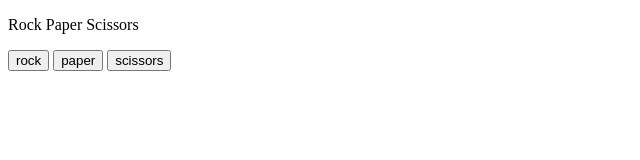
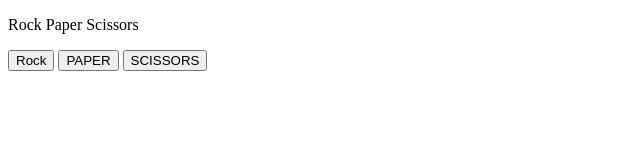
Before and after one commit to Ayush7Ranjan/JavaScript, a plain HTML site: page 03_Booleans_IF/project/index.html in a window 1280 px wide. Shown: the whole page, without its empty margins (0-640 px from the left). Drawn offline with Linux system fonts and the light colour scheme.

Commit message:
add some lesson

```diff
--- a/03_Booleans_IF/project/index.html
+++ b/03_Booleans_IF/project/index.html
@@ -12,14 +12,100 @@
     <button onclick="
     const randomNumber=Math.random();
 
-    if(randomNumber >= 0 && random   )
-    ">rock</button>
+    let computerMove= '';
+
+    if(randomNumber >= 0 && randomNumber <(1/3) ){
+       computerMove='Rock';
+
+    }else if(randomNumber >= (1/3) && randomNumber <(2/3) )
+        {  computerMove='Paper';
+
+        }
+    else if(randomNumber >= (2/3) && randomNumber <(1) )
+        { computerMove='Scissors';
+
+        }
 
 
-    <button>paper</button>
+        let result = '';
+
+    if(computerMove === 'Rock'){
+       result = 'TIE.';
+    }else if (computerMove === 'Paper'){
+       result = 'YOU LOSE.';
+    } else if (computerMove === 'Scissors'){
+       result = 'YOU WIN.';
+    }
+
+    alert(`You picked Rock.Computer picked ${computerMove}.You ${result}`);
+
+    ">Rock</button>
 
 
-    <button>scissors</button>
+    <button onclick="
+    const randomNumbe=Math.random();
+
+    let computerMov= '';
+
+    if(randomNumbe >= 0 && randomNumbe <(1/3) ){
+       computerMov='Rock';
+
+    }else if(randomNumbe>= (1/3) && randomNumbe <(2/3) )
+        {  computerMov='Paper';
+
+        }
+    else if(randomNumbe >= (2/3) && randomNumbe <(1) )
+        { computerMov='Scissors';
+
+        }
+        console.log(computerMov);
+
+        let resul = '';
+
+    if(computerMov === 'Rock'){
+       resul = 'YOU WIN';
+    }else if (computerMov === 'Paper'){
+       resul = 'TIE.';
+    } else if (computerMov === 'Scissors'){
+       resul = 'YOU LOSE.';
+    }
+
+    alert(`You picked PAPER.Computer picked ${computerMov}.You ${resul}`);
+
+    " >PAPER</button>
+
+
+    <button onclick="
+    const randomNumb=Math.random();
+
+    let computerMo= '';
+
+    if(randomNumb >= 0 && randomNumb <(1/3) ){
+       computerMo='Rock';
+
+    }else if(randomNumb >= (1/3) && randomNumb <(2/3) )
+        {  computerMo='Paper';
+
+        }
+    else if(randomNumb >= (2/3) && randomNumb <(1) )
+        { computerMo='Scissors';
+
+        }
+        console.log(computerMo);
+
+        let resu = '';
+
+    if(computerMo === 'Rock'){
+       resu = 'YOU LOSE.';
+    }else if (computerMo === 'Paper'){
+       resu = 'YOU WIN.';
+    } else if (computerMo === 'Scissors'){
+       resu = 'TIE.';
+    }
+
+    alert(`You picked SCISSORS.Computer picked ${computerMo}.You ${resu}`);
+
+    ">SCISSORS</button>
 
 
 
```
Also changed, not shown: 03_Booleans_IF/index.html (+13 -0 lines), 04_if-statement/index.html (+15 -0 lines).
